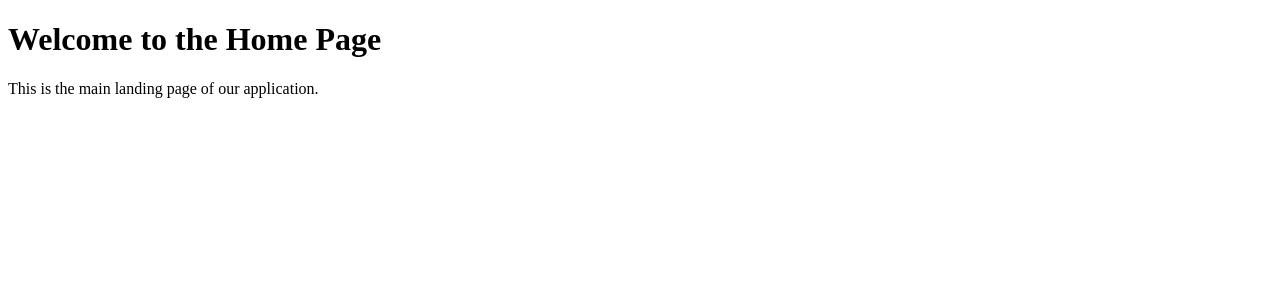
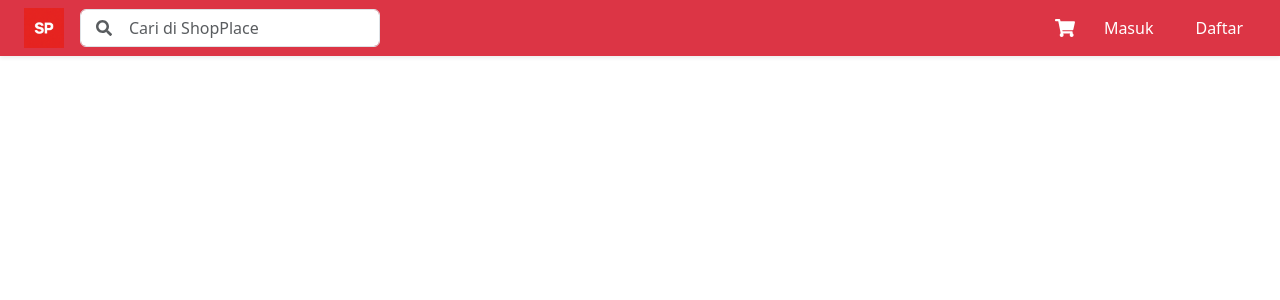
Before and after one commit to ilhamhafizha/ecommerce-shop-place-react, a React (Vite) app: page / in a window 1280 px wide. Shown: the top 300 px of the page. Built offline with nearby package versions, Linux system fonts and the light colour scheme.

Commit message:
feat: Create Header component for layout

```diff
--- a/package.json
+++ b/package.json
@@ -10,8 +10,10 @@
     "preview": "vite preview"
   },
   "dependencies": {
+    "bootstrap": "^5.3.6",
     "react": "^19.1.0",
-    "react-dom": "^19.1.0"
+    "react-dom": "^19.1.0",
+    "react-icons": "^5.5.0"
   },
   "devDependencies": {
     "@eslint/js": "^9.25.0",
--- /dev/null
+++ b/src/assets/components/AuthButtons.jsx
@@ -0,0 +1,9 @@
+// components/AuthButtons.jsx
+const AuthButtons = () => (
+  <>
+    <button className="btn text-white">Masuk</button>
+    <button className="btn text-white">Daftar</button>
+  </>
+);
+
+export default AuthButtons;
--- /dev/null
+++ b/src/assets/components/CartIcon.jsx
@@ -0,0 +1,6 @@
+// components/CartIcon.jsx
+import { FaShoppingCart } from "react-icons/fa";
+
+const CartIcon = () => <FaShoppingCart className="fs-5 text-white" />;
+
+export default CartIcon;
--- /dev/null
+++ b/src/assets/components/Header.jsx
@@ -0,0 +1,22 @@
+// Header.jsx
+import Logo from "./logo";
+import SearchBar from "./SearchBar";
+import CartIcon from "./CartIcon";
+import AuthButtons from "./AuthButtons";
+
+const Header = () => {
+  return (
+    <header className="d-flex bg-danger justify-content-between align-items-center px-4 py-2 shadow-sm">
+      <div className="d-flex align-items-center gap-3">
+        <Logo />
+        <SearchBar />
+      </div>
+      <div className="d-flex align-items-center gap-3">
+        <CartIcon />
+        <AuthButtons />
+      </div>
+    </header>
+  );
+};
+
+export default Header;
--- /dev/null
+++ b/src/assets/components/SearchBar.jsx
@@ -0,0 +1,10 @@
+import { FaSearch } from "react-icons/fa";
+
+const SearchBar = () => (
+  <div className="position-relative">
+    <FaSearch className="position-absolute top-50 start-0 translate-middle-y ms-3 text-muted" />
+    <input type="text" className="form-control ps-5" placeholder="Cari di ShopPlace" style={{ width: "300px" }} />
+  </div>
+);
+
+export default SearchBar;
--- /dev/null
+++ b/src/assets/components/logo.jsx
@@ -0,0 +1,5 @@
+import logo from "../../assets/img/logo.jpg";
+
+const Logo = () => <img src={logo} alt="Tokopedia Logo" height="40" />;
+
+export default Logo;
--- a/src/assets/pages/HomePage.jsx
+++ b/src/assets/pages/HomePage.jsx
@@ -1,10 +1,8 @@
+import Header from "../components/Header";
+import HomeHeader from "../components/Header";
+
 const HomePage = () => {
-  return (
-    <div className="home-page">
-      <h1>Welcome to the Home Page</h1>
-      <p>This is the main landing page of our application.</p>
-    </div>
-  );
+  return <Header />;
 };
 
 export default HomePage;
--- a/src/main.jsx
+++ b/src/main.jsx
@@ -1,6 +1,7 @@
 import { StrictMode } from "react";
 import { createRoot } from "react-dom/client";
 import App from "./App.jsx";
+import "bootstrap/dist/css/bootstrap.min.css";
 
 createRoot(document.getElementById("root")).render(
   <StrictMode>
```
Also changed, not shown: src/assets/layouts/HomeLayout.jsx (added, +7 -0 lines), src/assets/img/shopePlaceBanner.jpg (added), 1 other file (tests, documents, lock files or other folders).
